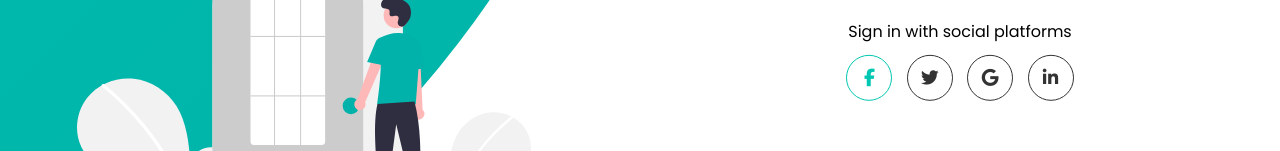
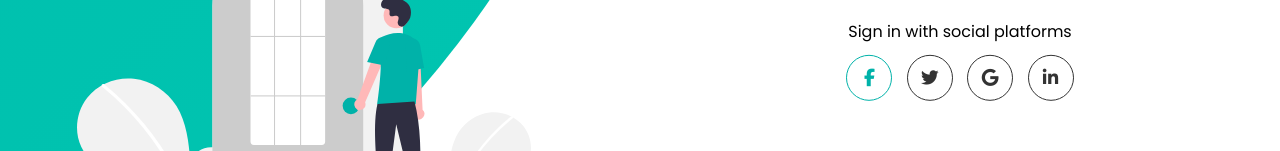
Before and after one commit to marceldantas/login-registration-form, a plain HTML site: page index.html in a window 1280 px wide. In both pictures the pointer is over the link 869 px from the left and 564 px from the top of the page. Shown: the part 487-638 px from the top of the page. Drawn offline with Linux system fonts and the light colour scheme.

Commit message:
update-form

```diff
--- a/style.css
+++ b/style.css
@@ -1,5 +1,7 @@
 @import url("http://fonts.googleapis.com/css2?family=Poppins:wght@200;300;400;500;600;700;800&display=swap");
 
+/* (BEEP CLARO) #00C7B1 rgb(0, 199, 177) */
+/* (BEEP OFICIAL) rgb(0, 178, 169) */
 *{
     padding: 0;
     margin: 0;
@@ -24,7 +26,7 @@ body, input{
     width: 2000px;
     height: 2000px;
     border-radius: 50%;
-    background: linear-gradient(-45deg, rgb(0, 178, 169), rgb(0, 199, 177));
+    background: linear-gradient(-45deg, rgb(0, 199, 177), rgb(0, 178, 169));
     top: -10%;
     right: 48%;
     transform: translateY(-50%);
@@ -158,8 +160,8 @@ form.sign-up-form{
 }
 
 .social-icon:hover{
-    color: rgb(0, 199, 177); /* (BEEP CLARO) #00C7B1 */
-    border-color: rgb(0, 199, 177); /* #00C7B1 */
+    color: rgb(0, 178, 169);
+    border-color: rgb(0, 178, 169);
 }
 
 .panels-container{
```
